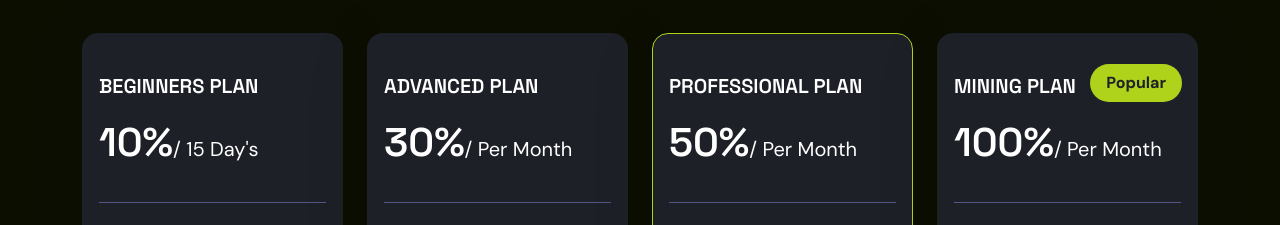
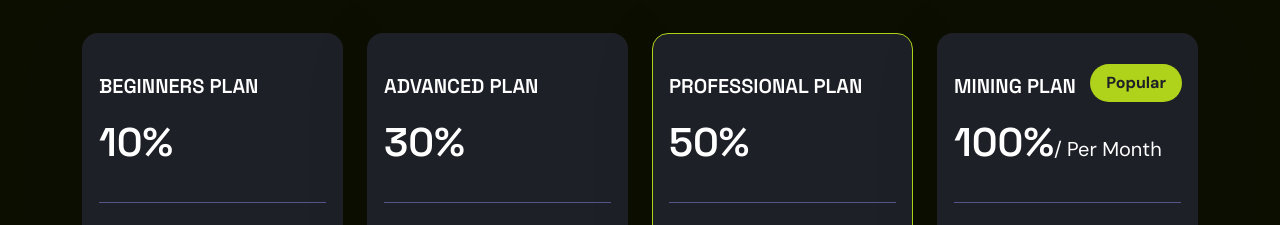
Before and after one commit to Damolam/firstTestHash, a plain HTML site: page index.html in a window 1280 px wide. Shown: the part 3400-3625 px from the top of the page. Drawn offline with Linux system fonts and the light colour scheme; some packages are replaced by stand-ins of ours; a script that the page names is missing.

Commit message:
Remove every text errors

```diff
--- a/index.html
+++ b/index.html
@@ -396,7 +396,7 @@
               </div>
               <div class="pricing-vale d-flex">
                 <h3>10<span>%</span></h3>
-                 <p>/ 15 Day's</p>
+                 <!-- <p>/ 15 Day's</p>  -->
               </div>
             </div>
             <div class="features-list">
@@ -422,7 +422,7 @@
               </div>
               <div class="pricing-vale d-flex">
                 <h3>30<span>%</span></h3>
-                 <p>/ Per Month</p>
+                 <!-- <p>/ Per Month</p>  -->
               </div>
             </div>
             <div class="features-list">
@@ -453,7 +453,7 @@
               </div>
               <div class="pricing-vale d-flex">
                 <h3>50<span>%</span></h3>
-               <p>/ Per Month</p>
+               <!-- <p>/ Per Month</p>  -->
               </div>
             </div>
             <div class="features-list">
```
